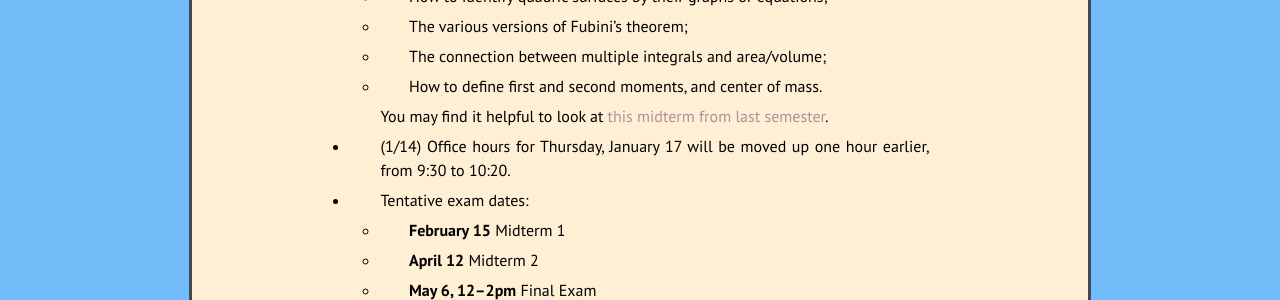
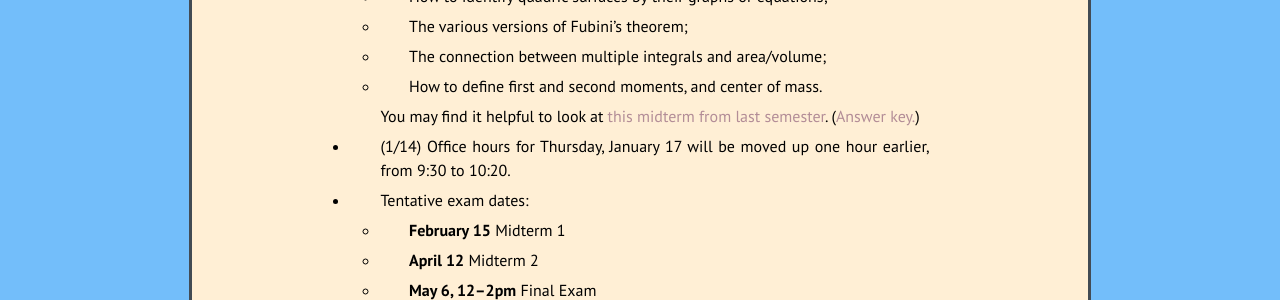
Before and after one commit to kamerynjw/kamerynjw.github.io, a Jekyll site: the page built from teaching/2019/math244.md, in a window 1280 px wide. Shown: the part 545-845 px from the top of the page. Built offline with Jekyll 4.4.1, drawn with Linux system fonts in a browser that asks for light colours; nearby versions of some CDN libraries.

Commit message:
added answer key for old exam

```diff
--- a/teaching/2019/math244.md
+++ b/teaching/2019/math244.md
@@ -33,7 +33,7 @@ Announcements
 
     * How to define first and second moments, and center of mass.
 
-    You may find it helpful to look at [this midterm from last semester]({{ page.url }}exam1-math244f18.pdf).
+    You may find it helpful to look at [this midterm from last semester]({{ page.url }}exam1-math244f18.pdf). ([Answer key.]({{ site.baseurl }}/teaching/2018/math244/e1-answerkey.pdf))
 
 * (1/14) Office hours for Thursday, January 17 will be moved up one hour earlier, from 9:30 to 10:20.
 
```
